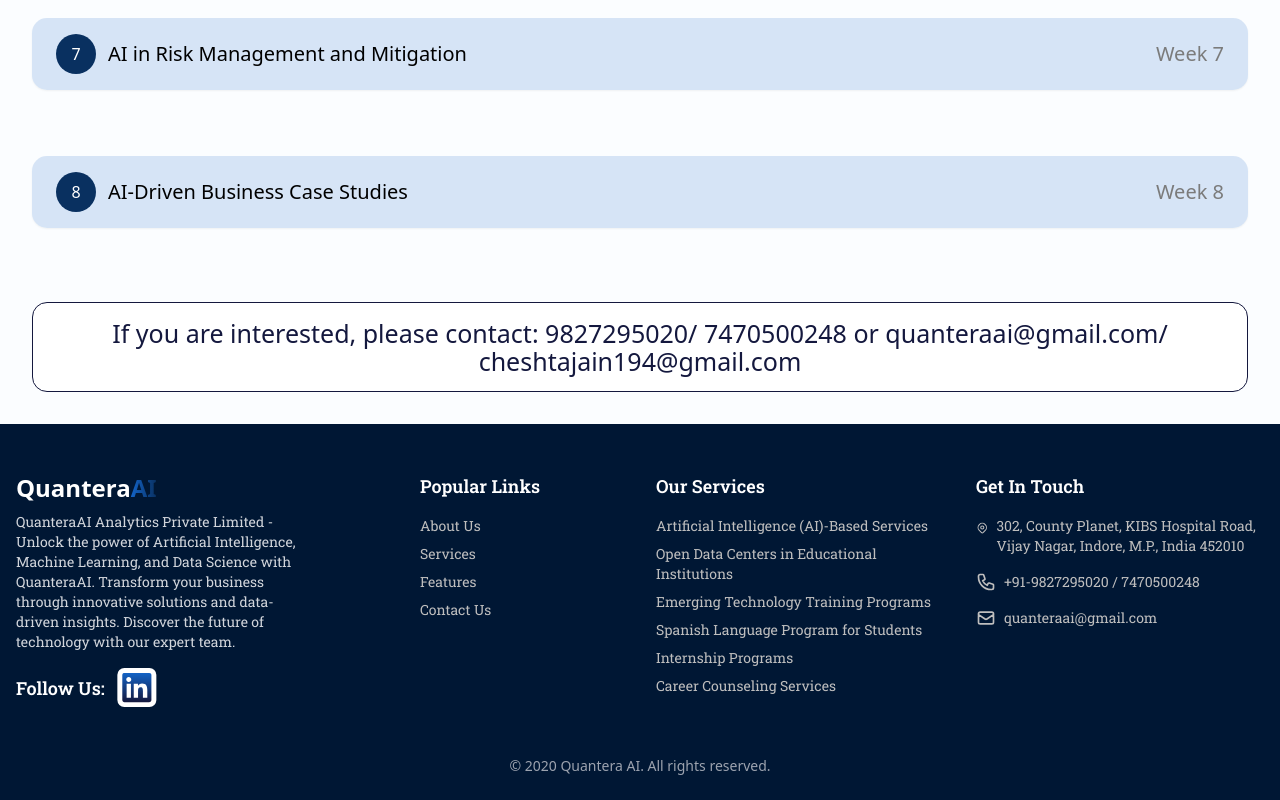
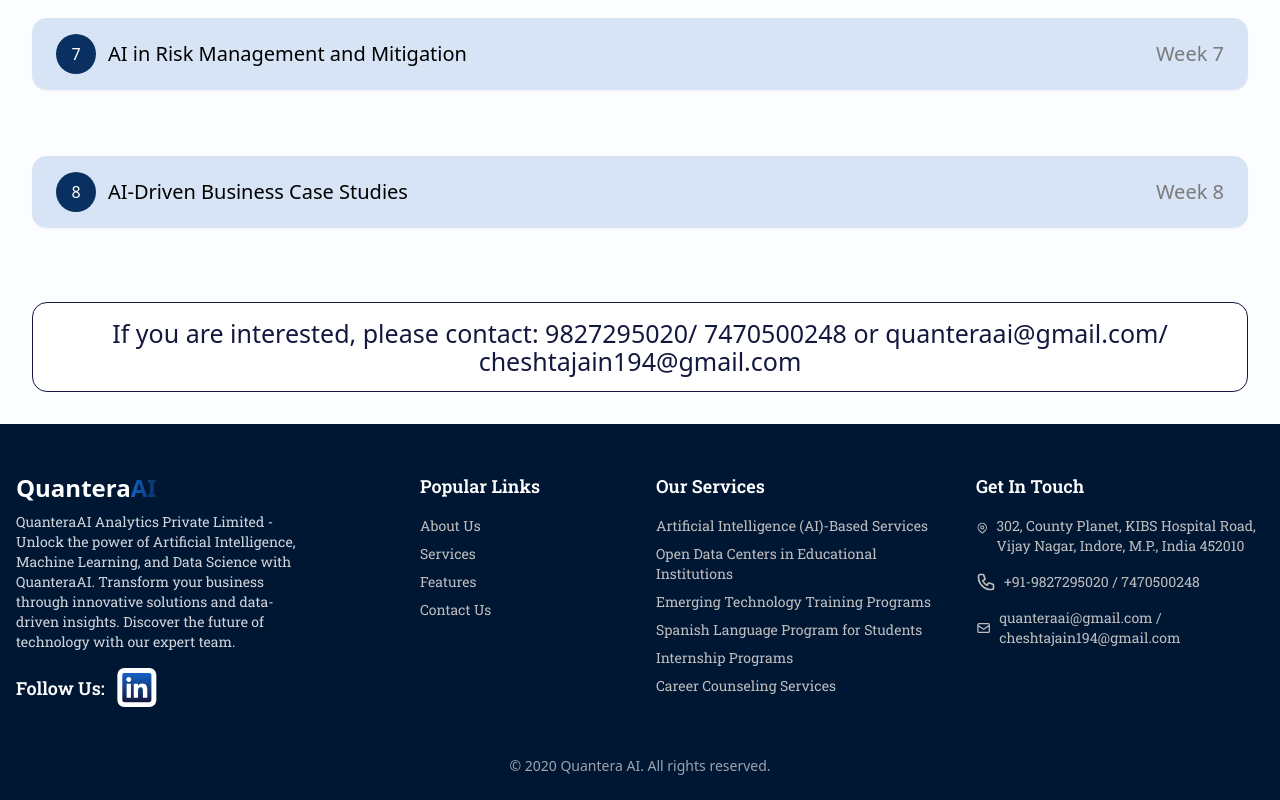
Before and after one commit to Varni1512/QuanteraAI, a React (Vite) app: page /1 in a window 1280 px wide. Shown: the part 1205-2005 px from the top of the page. Built offline with nearby package versions, Linux system fonts and the light colour scheme; a web font is replaced by a local one.

Commit message:
Update Footer.jsx

```diff
--- a/src/components/Footer.jsx
+++ b/src/components/Footer.jsx
@@ -97,7 +97,7 @@ const Footer = () => {
                 <svg className="h-5 w-5 mr-2 text-[#BEBEBE]" fill="none" stroke="currentColor" viewBox="0 0 24 24">
                   <path strokeLinecap="round" strokeLinejoin="round" strokeWidth="2" d="M3 8l7.89 5.26a2 2 0 002.22 0L21 8M5 19h14a2 2 0 002-2V7a2 2 0 00-2-2H5a2 2 0 00-2 2v10a2 2 0 002 2z" />
                 </svg>
-                quanteraai@gmail.com
+                quanteraai@gmail.com / cheshtajain194@gmail.com
               </li>
             </ul>
           </div>
```
